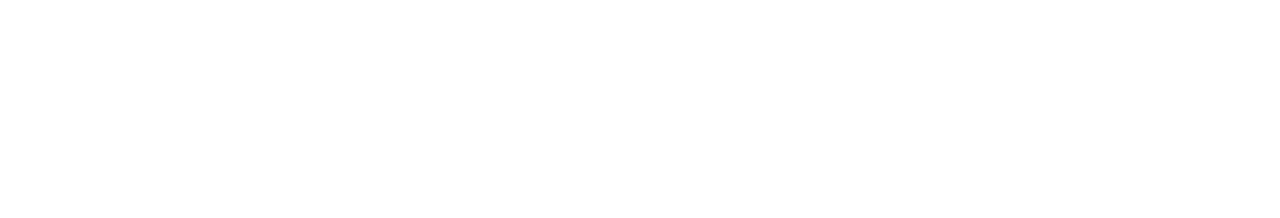
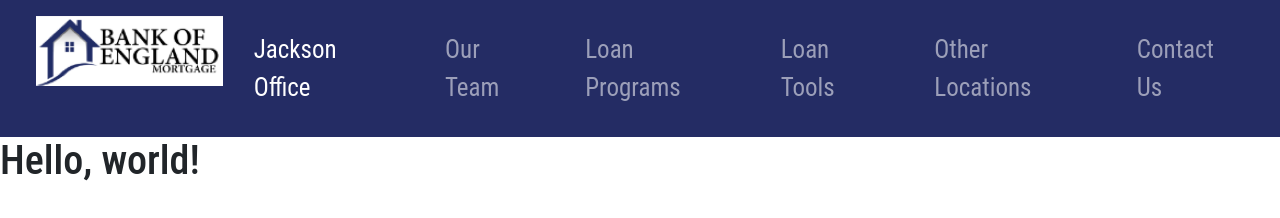
Before and after one commit to KateLarkins/BankOfEngland, a plain HTML site: page index.html in a window 1280 px wide. Drawn offline with nearby package versions, Linux system fonts and the light colour scheme.

Commit message:
11/10/22Kate
Navbar centered and edited.

```diff
--- a/index.html
+++ b/index.html
@@ -1,12 +1,57 @@
-<!DOCTYPE html>
+<!doctype html>
 <html lang="en">
-<head>
-    <meta charset="UTF-8">
-    <meta http-equiv="X-UA-Compatible" content="IE=edge">
-    <meta name="viewport" content="width=device-width, initial-scale=1.0">
-    <title>Document</title>
+  <head>
+    <meta charset="utf-8">
+    <meta name="viewport" content="width=device-width, initial-scale=1">
+    <title>Bootstrap demo</title>
+    <link href="https://cdn.jsdelivr.net/npm/bootstrap@5.2.2/dist/css/bootstrap.min.css" rel="stylesheet" integrity="sha384-Zenh87qX5JnK2Jl0vWa8Ck2rdkQ2Bzep5IDxbcnCeuOxjzrPF/et3URy9Bv1WTRi" crossorigin="anonymous">
+    <link rel="preconnect" href="https://fonts.googleapis.com">
+    <link rel="preconnect" href="https://fonts.gstatic.com" crossorigin>
+    <link href="https://fonts.googleapis.com/css2?family=Roboto+Flex:opsz,wght@8..144,300&display=swap" rel="stylesheet">
+    <link rel="stylesheet" href="style.css">
 </head>
-<body>
+  <body>
+    <nav class="navbar navbar-expand-lg navbar-dark" style="background-color: #242C64;">
+        <div class="container-fluid">
+          <a class="navbar-brand" href="#"></a>
+          <button class="navbar-toggler" type="button" data-bs-toggle="collapse" data-bs-target="#navbarNav" aria-controls="navbarNav" aria-expanded="false" aria-label="Toggle navigation">
+            <span class="navbar-toggler-icon"></span>
+          </button>
+          <div class="collapse navbar-collapse" id="navbarNav">
+            <ul class="navbar-nav">
+              <li class="nav-logo">
+                <a class="nav-link" href="https://www.boemidsouth.com/"><img id="logo" src="img/Screen Shot 2022-11-09 at 11.28.15 AM.png"></a>
+              </li>
+              <li class="nav-item">
+                <a class="nav-link active" aria-current="page" href="index.html">Jackson Office</a>
+              </li>
+              <li class="nav-item">
+                <a class="nav-link" href="our-team.html">Our Team</a>
+              </li>
+              <li class="nav-item">
+                <a class="nav-link" href="loan-programs.html">Loan Programs</a>
+              </li>
+              <li class="nav-item">
+                <a class="nav-link" href="loan-tools.html">Loan Tools</a>
+              </li>
+              <li class="nav-item">
+                <a class="nav-link" href="other-locations.html">Other Locations</a>
+              </li>
+              <li class="nav-item">
+                <a class="nav-link" href="contact-us.html">Contact Us</a>
+              </li>
+            </ul>
+          </div>
+        </div>
+      </nav>
 
-</body>
+    <h1>Hello, world!</h1>
+
+
+
+
+
+
+    <script src="https://cdn.jsdelivr.net/npm/bootstrap@5.2.2/dist/js/bootstrap.bundle.min.js" integrity="sha384-OERcA2EqjJCMA+/3y+gxIOqMEjwtxJY7qPCqsdltbNJuaOe923+mo//f6V8Qbsw3" crossorigin="anonymous"></script>
+  </body>
 </html>
--- /dev/null
+++ b/style.css
@@ -0,0 +1,15 @@
+body {
+    font-family: 'Roboto Condensed', sans-serif;
+}
+
+#logo {
+    height: 70px;
+}
+.nav-item {
+    font-size: 25px;
+    font-family: 'Roboto Condensed', sans-serif;
+}
+
+.nav-item {
+    padding: 15px;
+}
```
Also changed, not shown: contact-us.html (added), img/Screen Shot 2022-11-04 at 10.59.13 AM.png (added), img/Screen Shot 2022-11-09 at 11.28.15 AM.png (added), jacksonoffice.html (added), loan-programs.html (added), loan-tools.html (added), other-location.html (added), our-team.html (added), 2 other files.
